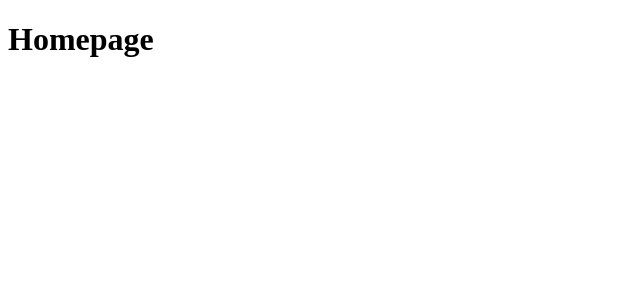
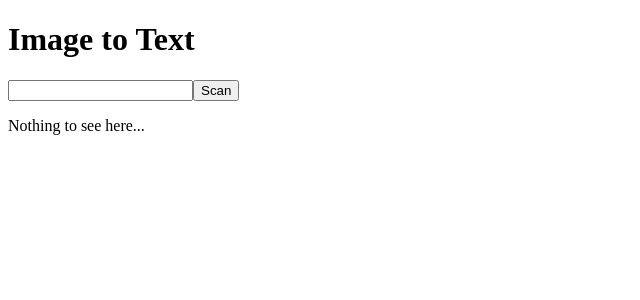
Before and after one commit to frankjlin16/w4-to-1040, a Nuxt app: page / in a window 1280 px wide. Shown: the top 300 px of the page, without its empty margins (0-640 px from the left). Built offline with nearby package versions, Linux system fonts and the light colour scheme.

Commit message:
feat: add feature to scan image from a given url for text

```diff
--- a/pages/index.vue
+++ b/pages/index.vue
@@ -1,5 +1,19 @@
 <script setup lang="ts">
-const title = ref('W2 to 1040')
+import { createWorker } from "tesseract.js";
+
+const title = ref("W2 to 1040");
+const text = ref("Nothing to see here...");
+const scanning = ref(false);
+const imageUrl = ref("");
+
+async function scan() {
+  scanning.value = true;
+  const worker = await createWorker("eng");
+  const ret = await worker.recognize(imageUrl.value);
+  text.value = ret.data.text;
+  await worker.terminate();
+  scanning.value = false;
+}
 </script>
 
 <template>
@@ -7,6 +21,10 @@ const title = ref('W2 to 1040')
     <Title>{{ title }}</Title>
   </Head>
   <div>
-    <h1>Homepage</h1>
+    <h1>Image to Text</h1>
+    <input type="text" v-model="imageUrl">
+    <button @click="scan">Scan</button>
+    <p v-if="scanning">Scanning...</p>
+    <p v-else>{{ text }}</p>
   </div>
 </template>
```
